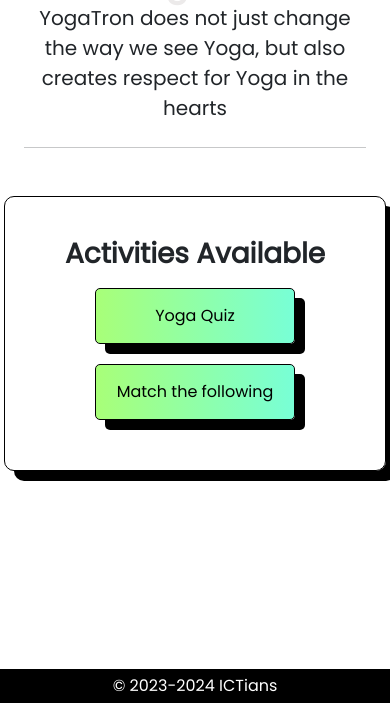
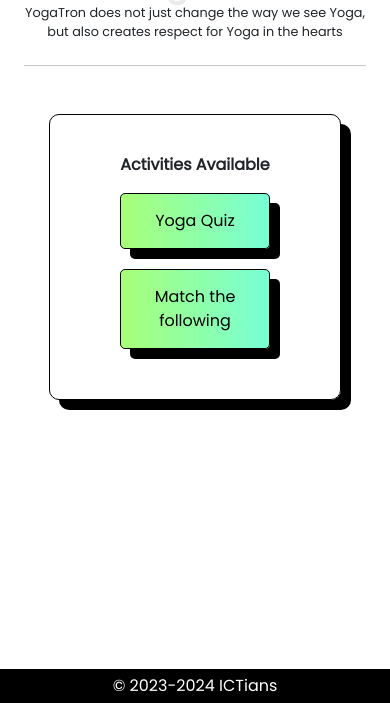
Before and after one commit to IINJII/YogaTron, a plain HTML site: page index.html in a window 390 px wide. Shown: the part 141-844 px from the top of the page. Drawn offline with nearby package versions, Linux system fonts and the light colour scheme.

Commit message:
Second Commit

```diff
--- a/index.html
+++ b/index.html
@@ -29,7 +29,7 @@
     <div class="jumbotron p-4">
         <h1 class="display-4 text-center" style="font-weight: bolder; text-shadow: 10px 10px rgb(236, 234, 234);"><span
                 style="color: rgb(229, 255, 84);">Y</span>oga<span style="color:rgb(132, 255, 230);">T</span>ron</h1>
-        <p class="lead text-center">YogaTron does not just change the way we see Yoga, but also creates respect for Yoga
+        <p id="jumboText" class="lead text-center">YogaTron does not just change the way we see Yoga, but also creates respect for Yoga
             in the hearts</p>
         <hr class="my-4">
     </div>
@@ -39,7 +39,7 @@
     <!-- Activities -->
     <div id="activitiesContainer">
         <div id="innerContainer">
-            <h1 class="text-center" style="font-weight: bolder;">Activities Available</h1>
+            <h1 id="activityHeading" class="text-center" style="font-weight: bolder;">Activities Available</h1>
             <div id="buttonContainer">
                 <div>
                     <a style="text-decoration: none; color: black;" href="./MCQ/quiz app.html">
--- a/style.css
+++ b/style.css
@@ -49,3 +49,21 @@ body{
 #buttonContainer div div:hover{
     border-radius: 30px;
 }
+
+@media screen and (max-width: 457px){
+    #jumboText{
+        font-size: 0.8em;
+    }
+
+    #innerContainer{
+        width: 75%;
+    }
+
+    #buttonContainer div div{
+        width: 150px;
+    }
+
+    #activityHeading{
+        font-size: 1em;
+    }
+}
```
